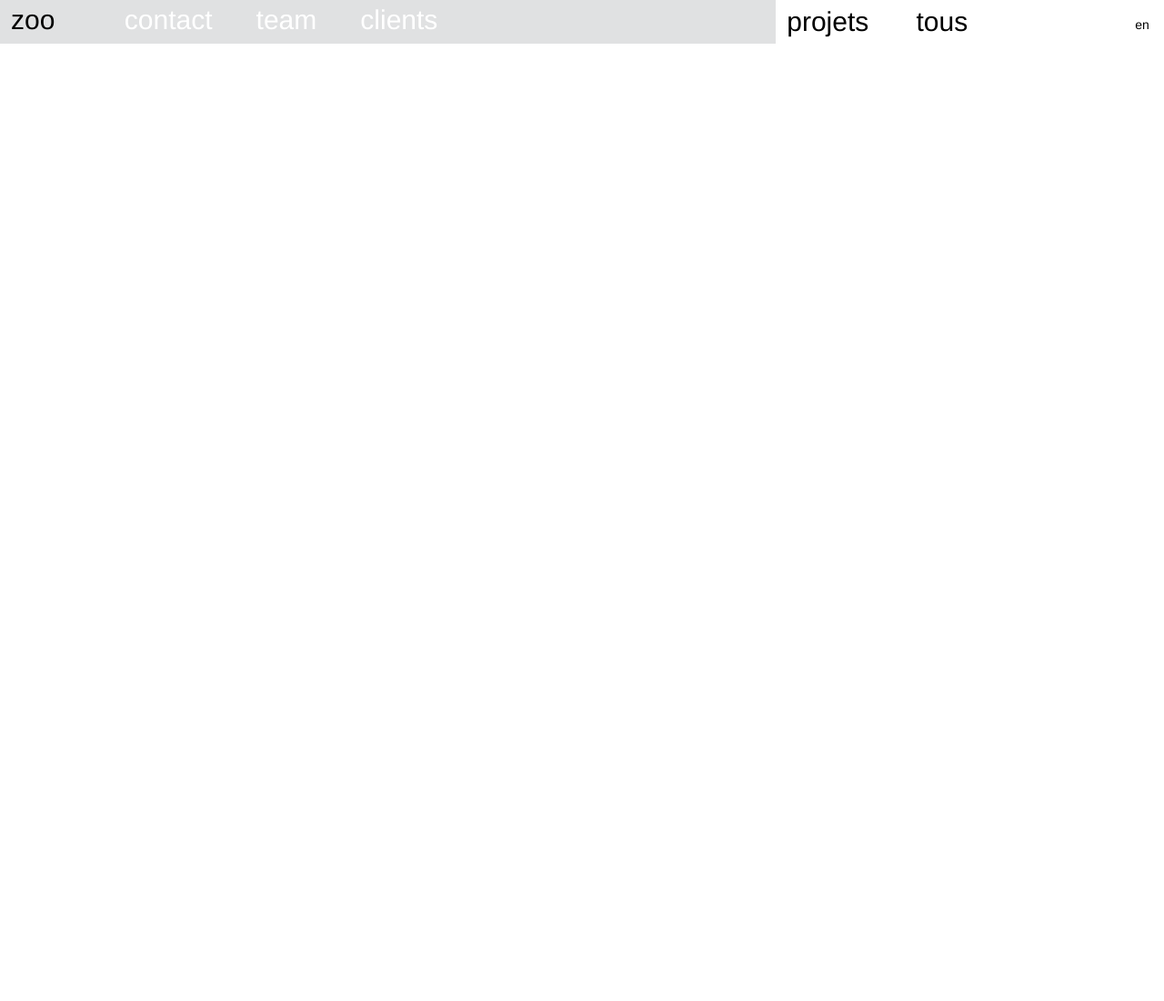
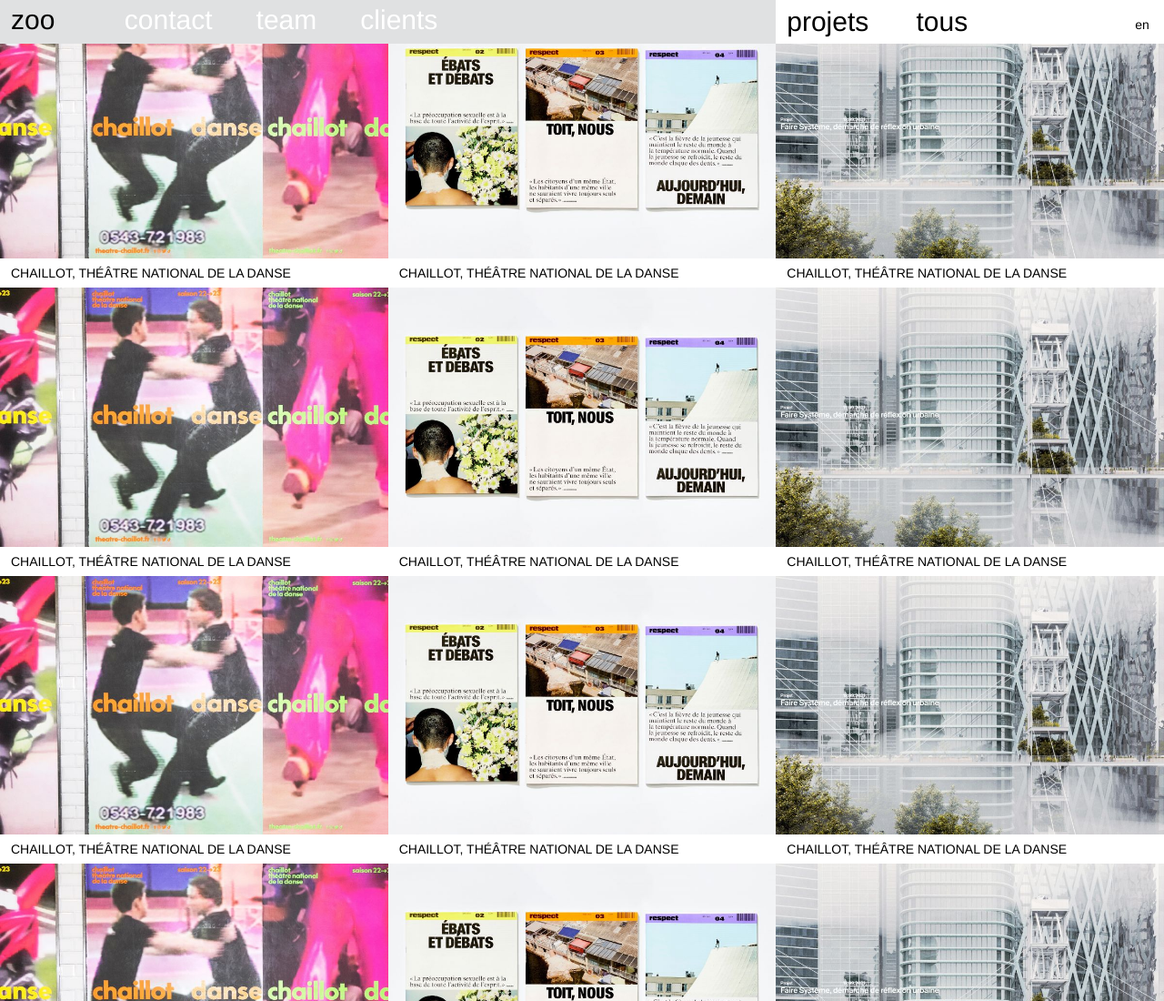
Before and after one commit to Keerthihub/Grid-Accueil-Zoo-Webl, a website: page index.html in a window 1280 px wide. Shown: the top 1100 px of the page at 91% size. Before the commit the page ends 800 px from the top, so only its background shows below. Drawn offline with Linux system fonts and the light colour scheme.

Commit message:
hero grid

```diff
--- a/index.html
+++ b/index.html
@@ -8,6 +8,7 @@
     <script src="/dist/js/script.js"></script>
   </head>
   <body>
+    <!-- Navigation -->
     <header>
       <div class="header-left-pannel expanded">
         <a href="#" class="logo">zoo</a>
@@ -25,5 +26,136 @@
         </nav>
       </div>
     </header>
+    <!-- Hero Section -->
+    <main class="hero-wrapper">
+      <section>
+        <a href="#">
+          <figure class="media">
+            <img src="./assets/s1.jpeg" alt="dancing" />
+          </figure>
+          <span class="title">Chaillot, théâtre national de la danse</span>
+        </a>
+        <a href="#">
+          <figure class="media">
+            <img src="./assets/s2.jpeg" alt="dancing" />
+          </figure>
+          <span class="title">Chaillot, théâtre national de la danse</span>
+        </a>
+        <a href="#">
+          <figure class="media">
+            <img src="./assets/s3.jpeg" alt="dancing" />
+          </figure>
+          <span class="title">Chaillot, théâtre national de la danse</span>
+        </a>
+        <a href="#">
+          <figure class="media">
+            <img src="./assets/s1.jpeg" alt="dancing" />
+          </figure>
+          <span class="title">Chaillot, théâtre national de la danse</span>
+        </a>
+        <a href="#">
+          <figure class="media">
+            <img src="./assets/s2.jpeg" alt="dancing" />
+          </figure>
+          <span class="title">Chaillot, théâtre national de la danse</span>
+        </a>
+        <a href="#">
+          <figure class="media">
+            <img src="./assets/s3.jpeg" alt="dancing" />
+          </figure>
+          <span class="title">Chaillot, théâtre national de la danse</span>
+        </a>
+        <a href="#">
+          <figure class="media">
+            <img src="./assets/s1.jpeg" alt="dancing" />
+          </figure>
+          <span class="title">Chaillot, théâtre national de la danse</span>
+        </a>
+        <a href="#">
+          <figure class="media">
+            <img src="./assets/s2.jpeg" alt="dancing" />
+          </figure>
+          <span class="title">Chaillot, théâtre national de la danse</span>
+        </a>
+        <a href="#">
+          <figure class="media">
+            <img src="./assets/s3.jpeg" alt="dancing" />
+          </figure>
+          <span class="title">Chaillot, théâtre national de la danse</span>
+        </a>
+        <a href="#">
+          <figure class="media">
+            <img src="./assets/s1.jpeg" alt="dancing" />
+          </figure>
+          <span class="title">Chaillot, théâtre national de la danse</span>
+        </a>
+        <a href="#">
+          <figure class="media">
+            <img src="./assets/s2.jpeg" alt="dancing" />
+          </figure>
+          <span class="title">Chaillot, théâtre national de la danse</span>
+        </a>
+        <a href="#">
+          <figure class="media">
+            <img src="./assets/s3.jpeg" alt="dancing" />
+          </figure>
+          <span class="title">Chaillot, théâtre national de la danse</span>
+        </a>
+        <a href="#">
+          <figure class="media">
+            <img src="./assets/s1.jpeg" alt="dancing" />
+          </figure>
+          <span class="title">Chaillot, théâtre national de la danse</span>
+        </a>
+        <a href="#">
+          <figure class="media">
+            <img src="./assets/s2.jpeg" alt="dancing" />
+          </figure>
+          <span class="title">Chaillot, théâtre national de la danse</span>
+        </a>
+        <a href="#">
+          <figure class="media">
+            <img src="./assets/s3.jpeg" alt="dancing" />
+          </figure>
+          <span class="title">Chaillot, théâtre national de la danse</span>
+        </a>
+        <a href="#">
+          <figure class="media">
+            <img src="./assets/s1.jpeg" alt="dancing" />
+          </figure>
+          <span class="title">Chaillot, théâtre national de la danse</span>
+        </a>
+        <a href="#">
+          <figure class="media">
+            <img src="./assets/s2.jpeg" alt="dancing" />
+          </figure>
+          <span class="title">Chaillot, théâtre national de la danse</span>
+        </a>
+        <a href="#">
+          <figure class="media">
+            <img src="./assets/s3.jpeg" alt="dancing" />
+          </figure>
+          <span class="title">Chaillot, théâtre national de la danse</span>
+        </a>
+        <a href="#">
+          <figure class="media">
+            <img src="./assets/s1.jpeg" alt="dancing" />
+          </figure>
+          <span class="title">Chaillot, théâtre national de la danse</span>
+        </a>
+        <a href="#">
+          <figure class="media">
+            <img src="./assets/s2.jpeg" alt="dancing" />
+          </figure>
+          <span class="title">Chaillot, théâtre national de la danse</span>
+        </a>
+        <a href="#">
+          <figure class="media">
+            <img src="./assets/s3.jpeg" alt="dancing" />
+          </figure>
+          <span class="title">Chaillot, théâtre national de la danse</span>
+        </a>
+      </section>
+    </main>
   </body>
 </html>
--- a/src/scss/styles.scss
+++ b/src/scss/styles.scss
@@ -6,7 +6,7 @@
   color: #000;
   font-family: "Union-Regular",Helvetica Neue,Helvetica,Arial,sans-serif;
   font-weight: normal;
-  font-size: 12px;
+  font-size: 14px;
   line-height: 1rem;
 }
 
@@ -114,3 +114,33 @@
     }
   }
 }
+
+section {
+  display: grid;
+  grid-template-columns: repeat(3, 1fr);
+  grid-template-rows: repeat(7, 1fr);
+  background-color: #fff;
+
+  img {
+    vertical-align: middle;
+    width: 100%;
+    transition: opacity .25s ease;
+    background-color: #FFF;
+  }
+
+  .title {
+    display: inline-flex;
+    align-items: center;
+    width: 100%;
+    height: 2rem;
+    line-height: 1;
+    white-space: nowrap;
+    overflow: hidden;
+    text-overflow: ellipsis;
+    padding: 0 .75rem;
+    text-transform: uppercase;
+    text-decoration: none;
+    color: #000;
+
+  }
+}
```
Also changed, not shown: assets/s1.jpeg (added), assets/s1.jpg (added), assets/s2.jpeg (added), assets/s3.jpeg (added), dist/css/styles.css, 1 other file.
